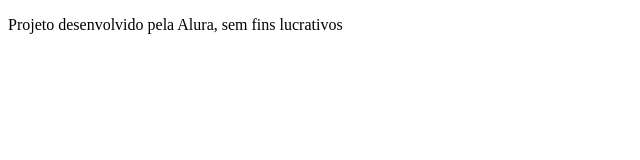
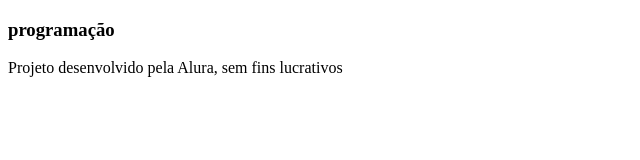
Before and after one commit to LanaPires/Flashcards, a plain HTML site: page index.html in a window 1280 px wide. Shown: the whole page, without its empty margins (0-640 px from the left). Drawn offline with Linux system fonts and the light colour scheme.

Commit message:
conteudo

```diff
--- a/index.html
+++ b/index.html
@@ -7,7 +7,13 @@
 </head>
 <body>
     <main>
-
+        <section id="container">
+            <article class="cartão">
+         <div class="cartão_conteudo">
+          <h3>programação</h3>
+         </div>
+            </article>
+        </section>
     </main>
     <footer>
         <p>Projeto desenvolvido pela Alura, sem fins lucrativos</p>
```
